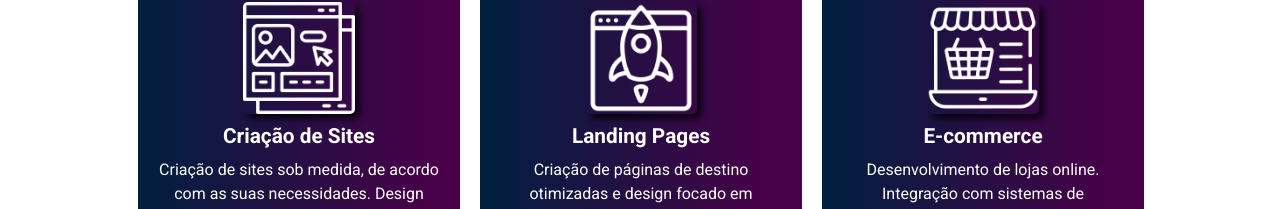
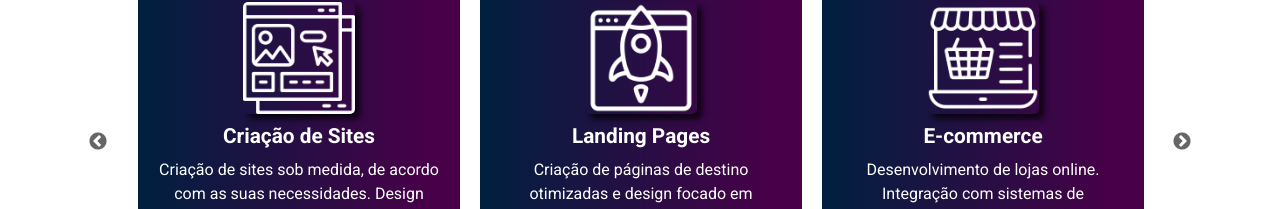
Before and after one commit to AlailsonDev/portfolio-2024, a React (Vite) app in the folder portfolio-2024/: page / in a window 1280 px wide. Shown: the part 1534-1743 px from the top of the page. Built offline with nearby package versions, Linux system fonts and the light colour scheme.

Commit message:
ajustes na navegacao do carrosel

```diff
--- a/portfolio-2024/src/Servicos/Servicos.css
+++ b/portfolio-2024/src/Servicos/Servicos.css
@@ -46,3 +46,40 @@
     font-size: 1rem;
     line-height: 1.5em;
   }
+
+  .slick-prev, .slick-next {
+    font-size: 0; /* Esconde o conteúdo original das setas */
+    background-color: #fff; /* Cor de fundo das setas */
+    border-radius: 50%; /* Deixa as setas arredondadas */
+    width: 40px;
+    height: 40px;
+    display: flex;
+    align-items: center;
+    justify-content: center;
+  }
+
+  .slick-prev::before, .slick-next::before {
+    font-size: 20px; /* Tamanho do ícone */
+    color: #333; /* Cor do ícone */
+  }
+
+  /* Ajuste de posição das setas */
+  .slick-prev {
+    left: -50px; /* Ajuste a posição conforme necessário */
+  }
+
+  .slick-next {
+    right: -50px; /* Ajuste a posição conforme necessário */
+  }
+
+  @media screen and (max-width: 768px) {
+
+    .slick-prev {
+      left: -35px; /* Ajuste a posição conforme necessário */
+    }
+
+    .slick-next {
+      right: -35px; /* Ajuste a posição conforme necessário */
+    }
+
+  }
```
